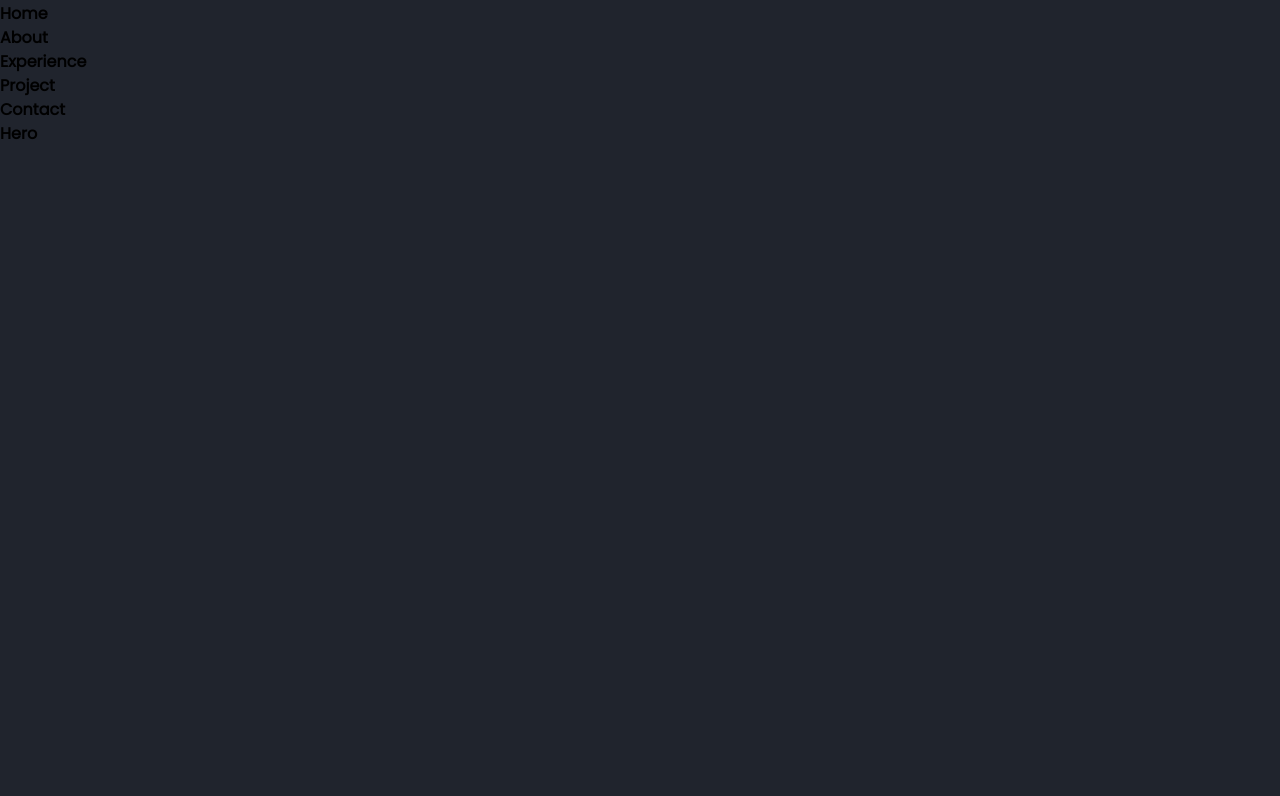
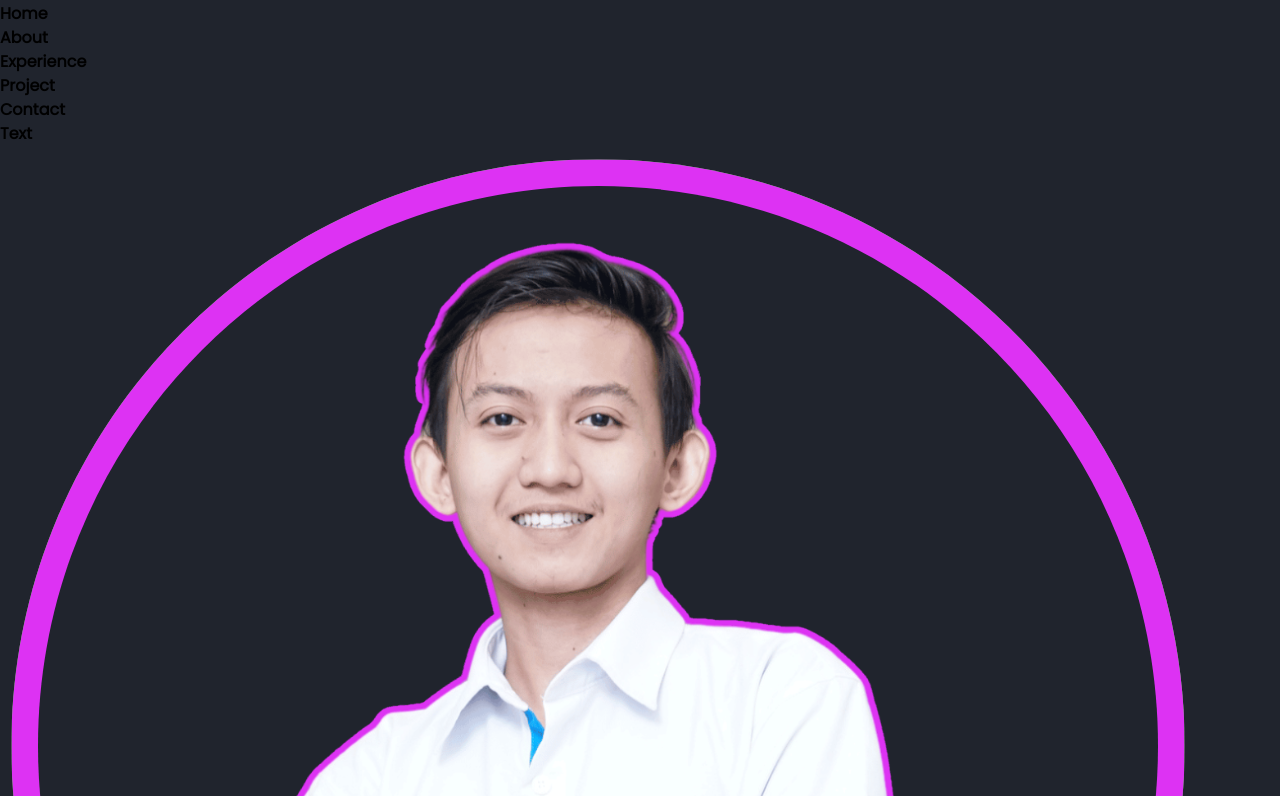
Before and after one commit to FathonyS073/portofolio-fathony, a React (Vite) app: page / in a window 1280 px wide. Shown: the part 684-1480 px from the top of the page. Before the commit the page ends 830 px from the top, so only its background shows below. Built offline with nearby package versions, Linux system fonts and the light colour scheme.

Commit message:
Progress Website  Portfolio : Progress Hero Section

```diff
--- a/src/Components/Fragments/Hero.jsx
+++ b/src/Components/Fragments/Hero.jsx
@@ -1,8 +1,20 @@
 import React from 'react'
+import PictureHero from '../../assets/Picture/Hero.png'
 
-function Hero() {
+const Hero = () => {
   return (
-    <div>Hero</div>
+    <div>
+      <div className='bg-white max-w-[1200px] h-[80vh] mx-auto flex flex-col-reverse sm:flex-row justify-center align-center'>
+        <div className="text-8xl">
+          Text
+        </div>
+        <div className="my-auto">
+          <img src={PictureHero} alt="HeroPicture"
+          className='w-[300px] sm:w-[500px] mx-auto h-auto rounded-full'/>
+        </div>
+
+      </div>
+    </div>
   )
 }
 
--- a/src/Components/Fragments/Navbar.jsx
+++ b/src/Components/Fragments/Navbar.jsx
@@ -19,7 +19,7 @@ const Navbar = () => {
     ];
 
     return (
-        <div className='w-full left-0 z-50 top-0 py-7'>
+        <div className='w-full left-0 z-50 top-0 py-7 mx-auto max-w-[1200px]'>
             <div className="flex justify-between items-center px-6">
                 {/* Logo */}
                 <img src={Logo} className='w-[100px] md:w-[120px]' />
@@ -36,7 +36,6 @@ const Navbar = () => {
                     {nav ? <AiOutlineClose size={25} /> : <AiOutlineMenu size={25} />}
                 </div>
             </div>
-
             {/* Mobile Menu */}
             <div className={`fixed left-0 top-0 w-[60%] h-full bg-gray-900 text-white p-5 ease-in-out duration-300 ${nav ? 'translate-x-0' : '-translate-x-full'}`}>
                 <div className="flex justify-between items-center">
```
Also changed, not shown: src/assets/Picture/Hero.png.
